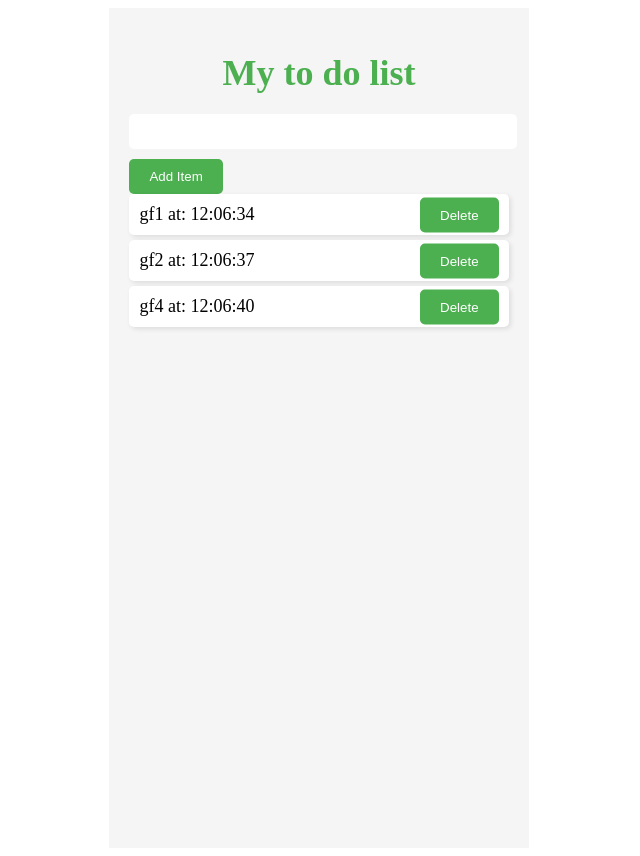
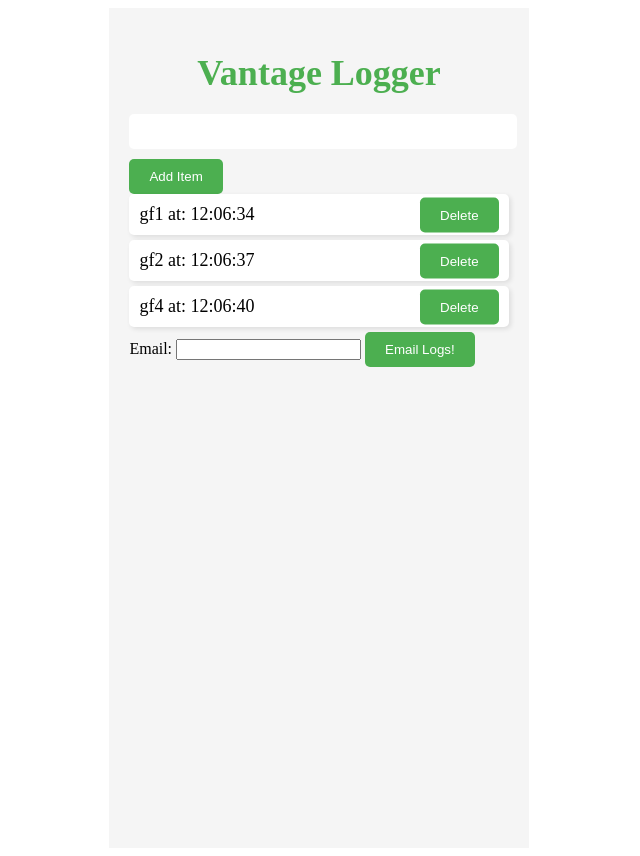
Before and after one commit to LrScripting/TodoList-Django, a Django app: page / in a window 1280 px wide. Shown: the whole page, without its empty margins (321-961 px from the left). Run offline with Django 4.2, Linux system fonts and the light colour scheme; data comes from the database, SQL or seed files in the repository; both versions use the stored data as it was after the commit.

Commit message:
first commit

```diff
--- a/website1/homePage/templates/index.html
+++ b/website1/homePage/templates/index.html
@@ -15,7 +15,7 @@
     <body>
         <div class="container">
 
-            <h1>My to do list</h1>
+            <h1>Vantage Logger</h1>
             <form action="/addTodoItem/" method="post">{% csrf_token %}
                 <input type="text" name="content">
                 <input type="submit" value="Add Item">
@@ -29,6 +29,12 @@
                     </li>
                 {% endfor %}
             </ul>
+            <form action='/emailTodoList/' method="post">
+                {%csrf_token%}
+                <label for="email">Email:</label>
+                <input type="email" id="email" name="email">
+                <input type="submit" value="Email Logs!">
+            </form>
         </div>
         <script src="" async defer></script>
     </body>
--- a/website1/homePage/views.py
+++ b/website1/homePage/views.py
@@ -2,7 +2,17 @@ from django.shortcuts import render
 from .models import TodoListItem
 from django.http import HttpResponseRedirect
 from datetime import datetime
+from django.core.mail import send_mail
+from datetime import date
 # Create your views here.
+
+def emailList(request):
+    email = request.POST.get("email")
+
+    allLogs = TodoListItem.objects.all()
+    itemList = '\n'.join([i.content for i in allLogs])
+    send_mail(f'Logs for: {date.today()}',itemList, 'bigbelta1234@gmail.com', [email], fail_silently=False )
+    return HttpResponseRedirect('/')
 
 def gettime():
     now = datetime.now()
@@ -13,7 +23,7 @@ def homePage(request):
 
 def addTodoView(request):
     x = request.POST['content']
-    new_item = TodoListItem(content = f"{x}")
+    new_item = TodoListItem(content = f"{x} at: {gettime()}")
     new_item.save()
     return HttpResponseRedirect('/')
 
--- a/website1/website/settings.py
+++ b/website1/website/settings.py
@@ -125,3 +125,9 @@ STATICFILES_URL = (os.path.join(BASE_DIR, 'static'),)
 # https://docs.djangoproject.com/en/4.0/ref/settings/#default-auto-field
 
 DEFAULT_AUTO_FIELD = 'django.db.models.BigAutoField'
+EMAIL_BACKEND = 'django.core.mail.backends.smtp.EmailBackend'
+EMAIL_HOST = 'smtp.gmail.com'
+EMAIL_PORT = 587
+EMAIL_USE_TLS = True
+EMAIL_HOST_USER = 'bigbelta1234@gmail.com'
+EMAIL_HOST_PASSWORD = 'Kek12345'
--- a/website1/website/urls.py
+++ b/website1/website/urls.py
@@ -25,5 +25,6 @@ urlpatterns = [
     path('', include('homePage.urls')),
     path('addTodoItem/', addTodoView),
     path('deleteTodoItem/<int:i>/', deleteTodoView),
+    path('emailTodoList/', views.emailList, name="emailList")
 
 ]
```
Also changed, not shown: website1/db.sqlite3.
